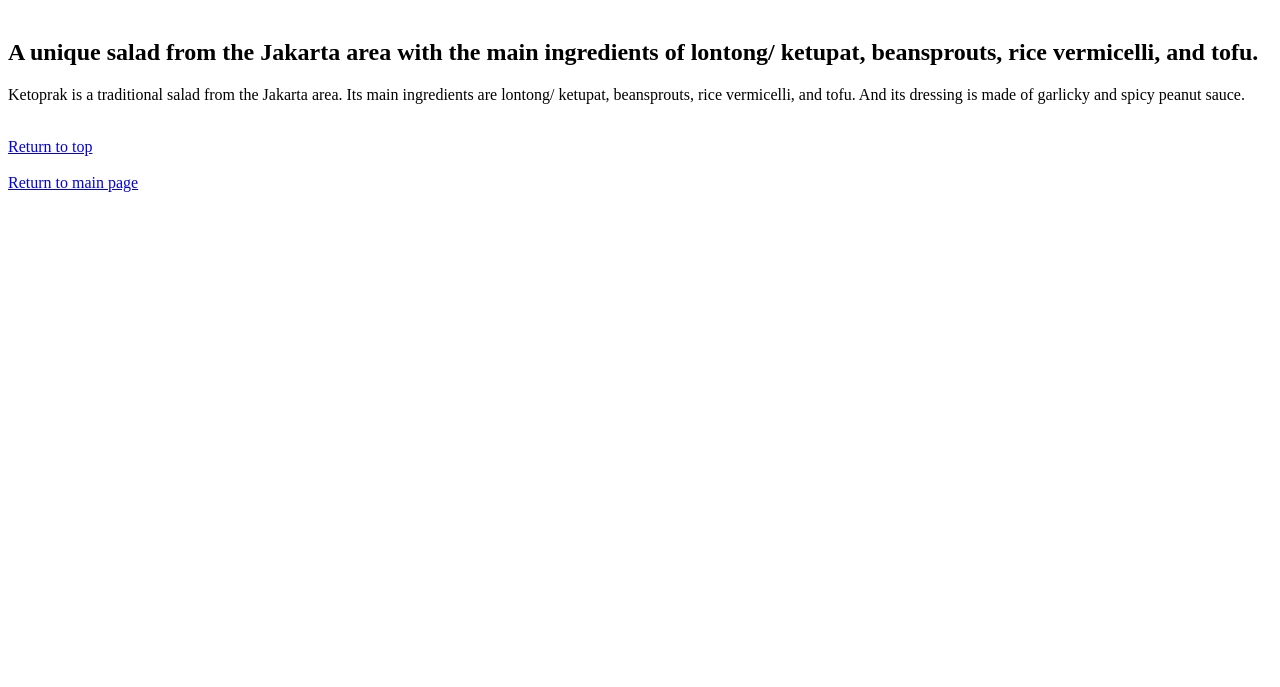
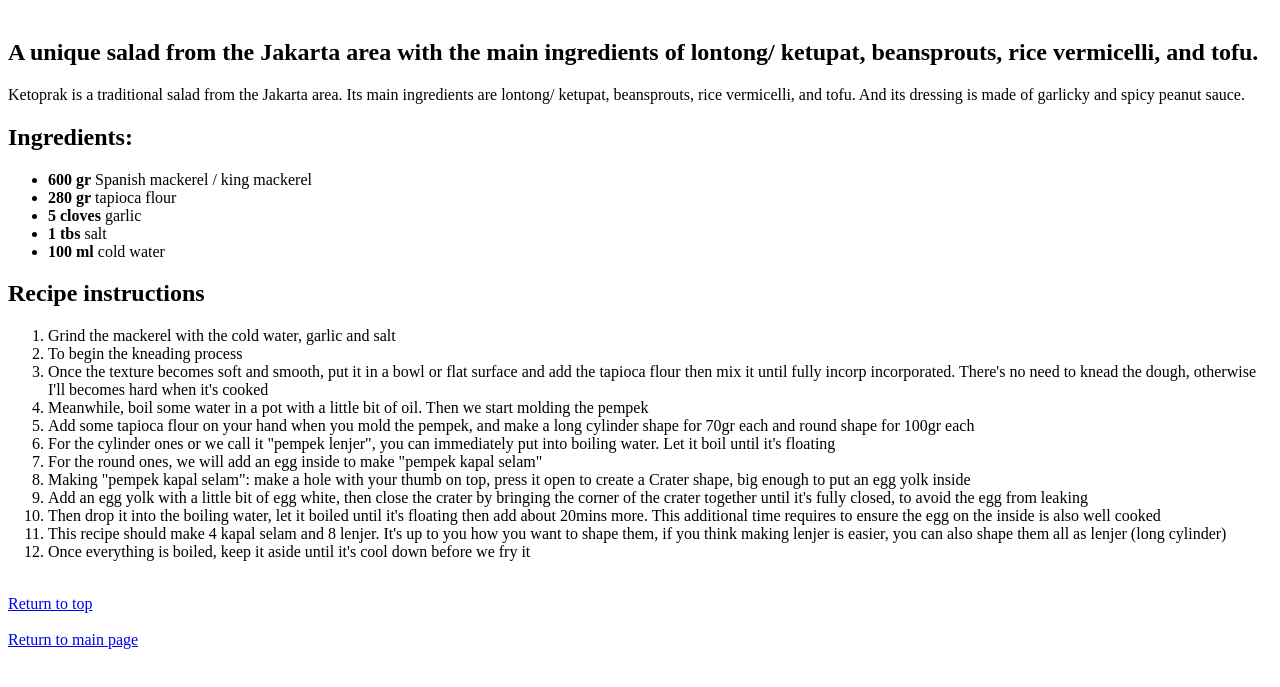
Before and after one commit to wisnumrts/odin-recipes-wisnu, a plain HTML site: page recipes/ketoprak.html in a window 1280 px wide. Shown: the part 79-766 px from the top of the page. Drawn offline with Linux system fonts and the light colour scheme.

Commit message:
Update ketoprak.html

```diff
--- a/recipes/ketoprak.html
+++ b/recipes/ketoprak.html
@@ -17,6 +17,64 @@
       ingredients are lontong/ ketupat, beansprouts, rice vermicelli, and tofu.
       And its dressing is made of garlicky and spicy peanut sauce.
     </p>
+    <h2>Ingredients:</h2>
+    <ul>
+      <li><b>600 gr</b> Spanish mackerel / king mackerel</li>
+      <li><b>280 gr</b> tapioca flour</li>
+      <li><b>5 cloves</b> garlic</li>
+      <li><b>1 tbs</b> salt</li>
+      <li><b>100 ml</b> cold water</li>
+    </ul>
+    <h2>Recipe instructions</h2>
+    <ol>
+      <li>Grind the mackerel with the cold water, garlic and salt</li>
+      <li>To begin the kneading process</li>
+      <li>
+        Once the texture becomes soft and smooth, put it in a bowl or flat
+        surface and add the tapioca flour then mix it until fully incorp
+        incorporated. There's no need to knead the dough, otherwise I'll becomes
+        hard when it's cooked
+      </li>
+      <li>
+        Meanwhile, boil some water in a pot with a little bit of oil. Then we
+        start molding the pempek
+      </li>
+      <li>
+        Add some tapioca flour on your hand when you mold the pempek, and make a
+        long cylinder shape for 70gr each and round shape for 100gr each
+      </li>
+      <li>
+        For the cylinder ones or we call it "pempek lenjer", you can immediately
+        put into boiling water. Let it boil until it's floating
+      </li>
+      <li>
+        For the round ones, we will add an egg inside to make "pempek kapal
+        selam"
+      </li>
+      <li>
+        Making "pempek kapal selam": make a hole with your thumb on top, press
+        it open to create a Crater shape, big enough to put an egg yolk inside
+      </li>
+      <li>
+        Add an egg yolk with a little bit of egg white, then close the crater by
+        bringing the corner of the crater together until it's fully closed, to
+        avoid the egg from leaking
+      </li>
+      <li>
+        Then drop it into the boiling water, let it boiled until it's floating
+        then add about 20mins more. This additional time requires to ensure the
+        egg on the inside is also well cooked
+      </li>
+      <li>
+        This recipe should make 4 kapal selam and 8 lenjer. It's up to you how
+        you want to shape them, if you think making lenjer is easier, you can
+        also shape them all as lenjer (long cylinder)
+      </li>
+      <li>
+        Once everything is boiled, keep it aside until it's cool down before we
+        fry it
+      </li>
+    </ol>
     <br />
     <a href="#ketoprak">Return to top</a>
     <br /><br />
```
